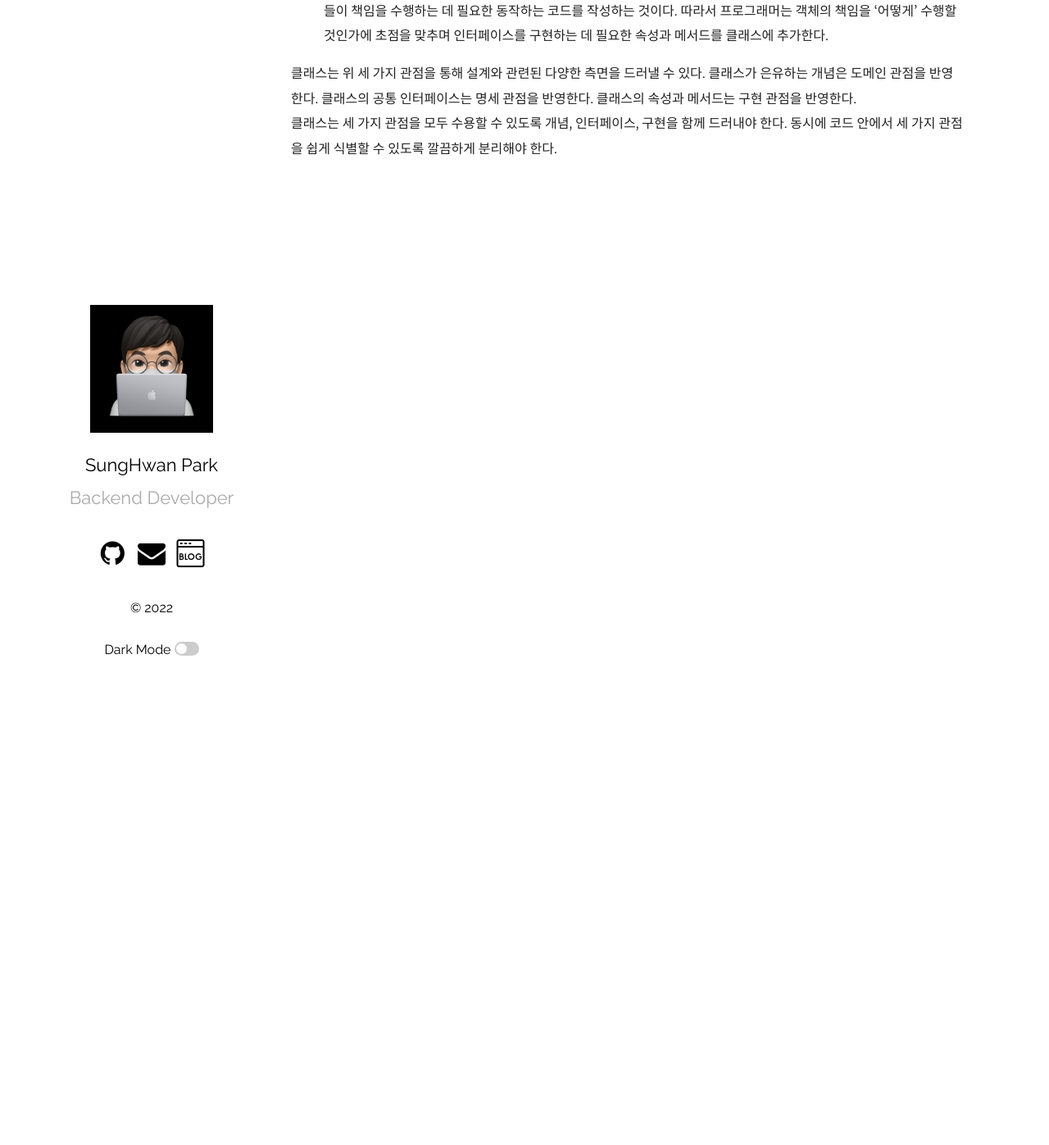
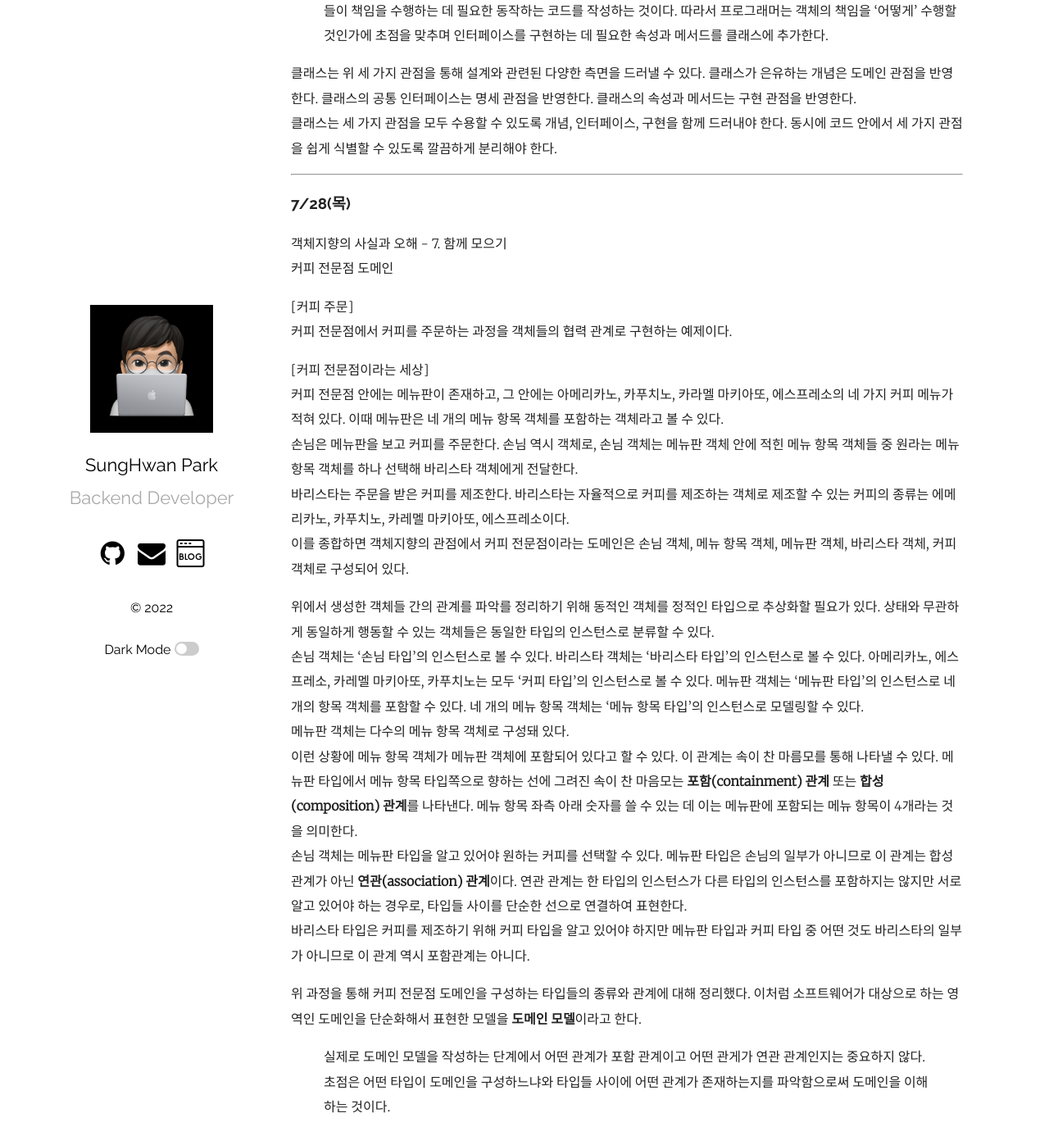
Before and after one commit to mrpark219/TIL, a Jekyll site: the page built from _posts/2022-07-01-7월TIL.markdown, in a window 1280 px wide and 1400 px high, scrolled down 29690 px. Shown: the top 1397 px of the window at 82% size. Built offline with Jekyll 4.4.1, drawn with Linux system fonts in a browser that asks for light colours; comment, search, counter and statistics services are not loaded.

Commit message:
feat: 2022-07-28 TIL 추가

```diff
--- a/_posts/2022-07-01-7월TIL.markdown
+++ b/_posts/2022-07-01-7월TIL.markdown
@@ -683,3 +683,30 @@ What/Who 사이클이라는 용어는 역할을 수행할 객체의 인터페이
 
 클래스는 위 세 가지 관점을 통해 설계와 관련된 다양한 측면을 드러낼 수 있다. 클래스가 은유하는 개념은 도메인 관점을 반영한다. 클래스의 공통 인터페이스는 명세 관점을 반영한다. 클래스의 속성과 메서드는 구현 관점을 반영한다.
 클래스는 세 가지 관점을 모두 수용할 수 있도록 개념, 인터페이스, 구현을 함께 드러내야 한다. 동시에 코드 안에서 세 가지 관점을 쉽게 식별할 수 있도록 깔끔하게 분리해야 한다.
+
+---
+
+### 7/28(목)
+
+객체지향의 사실과 오해 - 7. 함께 모으기
+커피 전문점 도메인
+
+[커피 주문]
+커피 전문점에서 커피를 주문하는 과정을 객체들의 협력 관계로 구현하는 예제이다.
+
+[커피 전문점이라는 세상]
+커피 전문점 안에는 메뉴판이 존재하고, 그 안에는 아메리카노, 카푸치노, 카라멜 마키아또, 에스프레소의 네 가지 커피 메뉴가 적혀 있다. 이때 메뉴판은 네 개의 메뉴 항목 객체를 포함하는 객체라고 볼 수 있다.
+손님은 메뉴판을 보고 커피를 주문한다. 손님 역시 객체로, 손님 객체는 메뉴판 객체 안에 적힌 메뉴 항목 객체들 중 원라는 메뉴 항목 객체를 하나 선택해 바리스타 객체에게 전달한다.
+바리스타는 주문을 받은 커피를 제조한다. 바리스타는 자율적으로 커피를 제조하는 객체로 제조할 수 있는 커피의 종류는 에메리카노, 카푸치노, 카레멜 마키아또, 에스프레소이다.
+이를 종합하면 객체지향의 관점에서 커피 전문점이라는 도메인은 손님 객체, 메뉴 항목 객체, 메뉴판 객체, 바리스타 객체, 커피 객체로 구성되어 있다.
+
+위에서 생성한 객체들 간의 관계를 파악를 정리하기 위해 동적인 객체를 정적인 타입으로 추상화할 필요가 있다. 상태와 무관하게 동일하게 행동할 수 있는 객체들은 동일한 타입의 인스턴스로 분류할 수 있다.
+손님 객체는 '손님 타입'의 인스턴스로 볼 수 있다. 바리스타 객체는 '바리스타 타입'의 인스턴스로 볼 수 있다. 아메리카노, 에스프레소, 카레멜 마키아또, 카푸치노는 모두 '커피 타입'의 인스턴스로 볼 수 있다. 메뉴판 객체는 '메뉴판 타입'의 인스턴스로 네 개의 항목 객체를 포함할 수 있다. 네 개의 메뉴 항목 객체는 '메뉴 항목 타입'의 인스턴스로 모델링할 수 있다.
+메뉴판 객체는 다수의 메뉴 항목 객체로 구성돼 있다.
+이런 상황에 메뉴 항목 객체가 메뉴판 객체에 포함되어 있다고 할 수 있다. 이 관계는 속이 찬 마름모를 통해 나타낼 수 있다. 메뉴판 타입에서 메뉴 항목 타입쪽으로 향하는 선에 그려진 속이 찬 마음모는 **포함(containment) 관계** 또는 **합성(composition) 관계**를 나타낸다. 메뉴 항목 좌측 아래 숫자를 쓸 수 있는 데 이는 메뉴판에 포함되는 메뉴 항목이 4개라는 것을 의미한다.
+손님 객체는 메뉴판 타입을 알고 있어야 원하는 커피를 선택할 수 있다. 메뉴판 타입은 손님의 일부가 아니므로 이 관계는 합성 관계가 아닌 **연관(association) 관계**이다. 연관 관계는 한 타입의 인스턴스가 다른 타입의 인스턴스를 포함하지는 않지만 서로 알고 있어야 하는 경우로, 타입들 사이를 단순한 선으로 연결하여 표현한다.
+바리스타 타입은 커피를 제조하기 위해 커피 타입을 알고 있어야 하지만 메뉴판 타입과 커피 타입 중 어떤 것도 바리스타의 일부가 아니므로 이 관계 역시 포함관계는 아니다.
+
+위 과정을 통해 커피 전문점 도메인을 구성하는 타입들의 종류와 관계에 대해 정리했다. 이처럼 소프트웨어가 대상으로 하는 영역인 도메인을 단순화해서 표현한 모델을 **도메인 모델**이라고 한다.
+
+> 실제로 도메인 모델을 작성하는 단계에서 어떤 관계가 포함 관계이고 어떤 관게가 연관 관계인지는 중요하지 않다. 초점은 어떤 타입이 도메인을 구성하느냐와 타입들 사이에 어떤 관계가 존재하는지를 파악함으로써 도메인을 이해하는 것이다.
```
